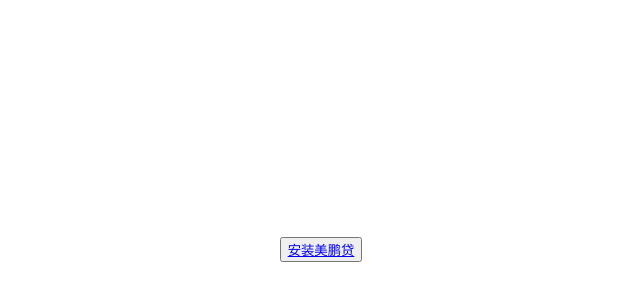
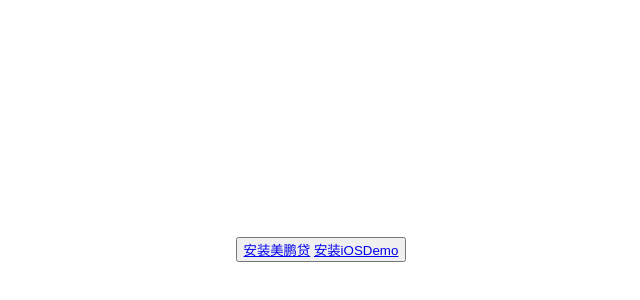
Before and after one commit to tuyuwang/Install, a plain HTML site: page index.html in a window 1280 px wide. Shown: the part 332-632 px from the top of the page, without its empty margins (319-959 px from the left). Drawn offline with Linux system fonts and the light colour scheme.

Commit message:
Update index.html
新增iOSDemo下载

```diff
--- a/index.html
+++ b/index.html
@@ -3,6 +3,7 @@
 <div style="width:100%;text-align:center;margin-top:45%;">
 <button type="button">
 	<a href="itms-services://?action=download-manifest&url=https://raw.githubusercontent.com/TuYuWang/Install/gh-pages/manifest.plist">安装美鹏贷</a>
+	<a href="itms-services://?action=download-manifest&url=https://raw.githubusercontent.com/TuYuWang/Install/gh-pages/iOSDemo/manifest.plist">安装iOSDemo</a>
 </button>
 </div>
 </body>
```
